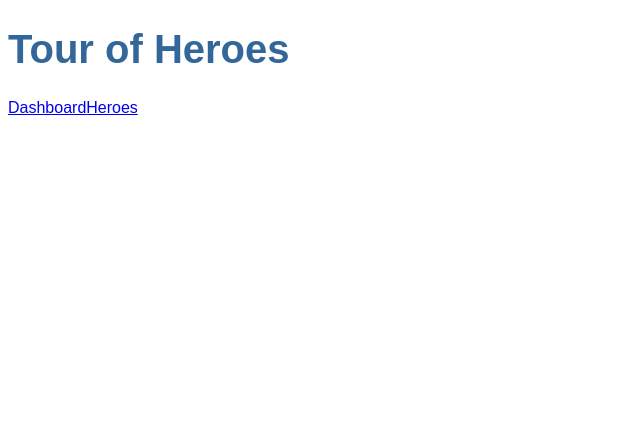
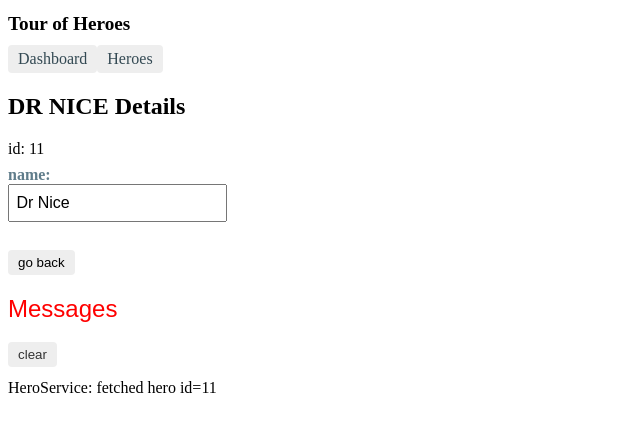
Before and after one commit to Sandro81/angular-tour-of-heroes, an Angular app: page /detail/11 in a window 1280 px wide. Shown: the top 432 px of the page, without its empty margins (0-640 px from the left). Built offline with nearby package versions, Linux system fonts and the light colour scheme.

Commit message:
https://angular.io/tutorial/toh-pt5

```diff
--- a/src/app/app.component.css
+++ b/src/app/app.component.css
@@ -1,22 +1,28 @@
-/* Application-wide Styles */
+/* AppComponent's private CSS styles */
 h1 {
-  color: #369;
-  font-family: Arial, Helvetica, sans-serif;
-  font-size: 250%;
+  font-size: 1.2em;
+  margin-bottom: 0;
 }
-h2, h3 {
-  color: #444;
-  font-family: Arial, Helvetica, sans-serif;
-  font-weight: lighter;
+h2 {
+  font-size: 2em;
+  margin-top: 0;
+  padding-top: 0;
 }
-body {
-  margin: 2em;
+nav a {
+  padding: 5px 10px;
+  text-decoration: none;
+  margin-top: 10px;
+  display: inline-block;
+  background-color: #eee;
+  border-radius: 4px;
 }
-body, input[type="text"], button {
-  color: #333;
-  font-family: Cambria, Georgia;
+nav a:visited, a:link {
+  color: #334953;
 }
-/* everywhere else */
-* {
-  font-family: Arial, Helvetica, sans-serif;
+nav a:hover {
+  color: #039be5;
+  background-color: #cfd8dc;
 }
+nav a.active {
+  color: #039be5;
+}
--- a/src/app/hero-detail/hero-detail.component.css
+++ b/src/app/hero-detail/hero-detail.component.css
@@ -0,0 +1,31 @@
+/* HeroDetailComponent's private CSS styles */
+label {
+  display: inline-block;
+  width: 3em;
+  margin: .5em 0;
+  color: #607D8B;
+  font-weight: bold;
+}
+input {
+  height: 2em;
+  font-size: 1em;
+  padding-left: .4em;
+}
+button {
+  margin-top: 20px;
+  font-family: Arial;
+  background-color: #eee;
+  border: none;
+  padding: 5px 10px;
+  border-radius: 4px;
+  cursor: pointer;
+  cursor: hand;
+}
+button:hover {
+  background-color: #cfd8dc;
+}
+button:disabled {
+  background-color: #eee;
+  color: #ccc;
+  cursor: auto;
+}
--- a/src/app/hero-detail/hero-detail.component.html
+++ b/src/app/hero-detail/hero-detail.component.html
@@ -9,3 +9,4 @@
   </div>
 
 </div>
+<button (click)="goBack()">go back</button>
--- a/src/app/hero-detail/hero-detail.component.ts
+++ b/src/app/hero-detail/hero-detail.component.ts
@@ -1,5 +1,9 @@
 import { Component, OnInit, Input } from '@angular/core';
 import { Hero } from '../hero';
+import { ActivatedRoute } from '@angular/router';
+import { Location } from '@angular/common';
+
+import { HeroService }  from '../hero.service';
 
 @Component({
   selector: 'app-hero-detail',
@@ -8,9 +12,26 @@
 })
 export class HeroDetailComponent implements OnInit {
   @Input() hero: Hero;
-  constructor() { }
 
-  ngOnInit() {
+  constructor(
+    private route: ActivatedRoute,
+    private heroService: HeroService,
+    private location: Location
+  ) {}
+
+  ngOnInit(): void {
+    this.getHero();
+  }
+
+  getHero(): void {
+    const id = +this.route.snapshot.paramMap.get('id');
+    this.heroService.getHero(id)
+      .subscribe(hero => this.hero = hero);
+  }
+
+/* Add a goBack() method to the component class that navigates backward one step in the browser's history stack using the Location service that you injected previously. */
+  goBack(): void {
+    this.location.back();
   }
 
 }
--- a/src/app/hero.service.ts
+++ b/src/app/hero.service.ts
@@ -18,4 +18,10 @@
     this.messageService.add('HeroService: fetched heroes');
     return of(HEROES);
   }
+
+  getHero(id: number): Observable<Hero> {
+    // TODO: send the message _after_ fetching the hero
+    this.messageService.add(`HeroService: fetched hero id=${id}`);
+    return of(HEROES.find(hero => hero.id === id));
+  }
 }
--- a/src/app/heroes/heroes.component.css
+++ b/src/app/heroes/heroes.component.css
@@ -6,28 +6,33 @@
   width: 15em;
 }
 .heroes li {
+  position: relative;
   cursor: pointer;
-  position: relative;
-  left: 0;
   background-color: #EEE;
   margin: .5em;
   padding: .3em 0;
   height: 1.6em;
   border-radius: 4px;
 }
+
 .heroes li:hover {
   color: #607D8B;
   background-color: #DDD;
   left: .1em;
 }
-.heroes li.selected {
-  background-color: #CFD8DC;
-  color: white;
+
+.heroes a {
+  color: #333;
+  text-decoration: none;
+  position: relative;
+  display: block;
+  width: 250px;
 }
-.heroes li.selected:hover {
-  background-color: #BBD8DC;
-  color: white;
+
+.heroes a:hover {
+  color:#607D8B;
 }
+
 .heroes .badge {
   display: inline-block;
   font-size: small;
@@ -39,6 +44,8 @@
   left: -1px;
   top: -4px;
   height: 1.8em;
+  min-width: 16px;
+  text-align: right;
   margin-right: .8em;
   border-radius: 4px 0 0 4px;
 }
--- a/src/app/heroes/heroes.component.ts
+++ b/src/app/heroes/heroes.component.ts
@@ -9,9 +9,6 @@
   styleUrls: ['./heroes.component.css']
 })
 export class HeroesComponent implements OnInit {
-
-  selectedHero: Hero;
-
   heroes: Hero[];
 
   constructor(private heroService: HeroService) { }
@@ -20,10 +17,6 @@
     this.getHeroes();
   }
 
-  onSelect(hero: Hero): void {
-    this.selectedHero = hero;
-  }
-
   getHeroes(): void {
     this.heroService.getHeroes()
       .subscribe(heroes => this.heroes = heroes);
```
